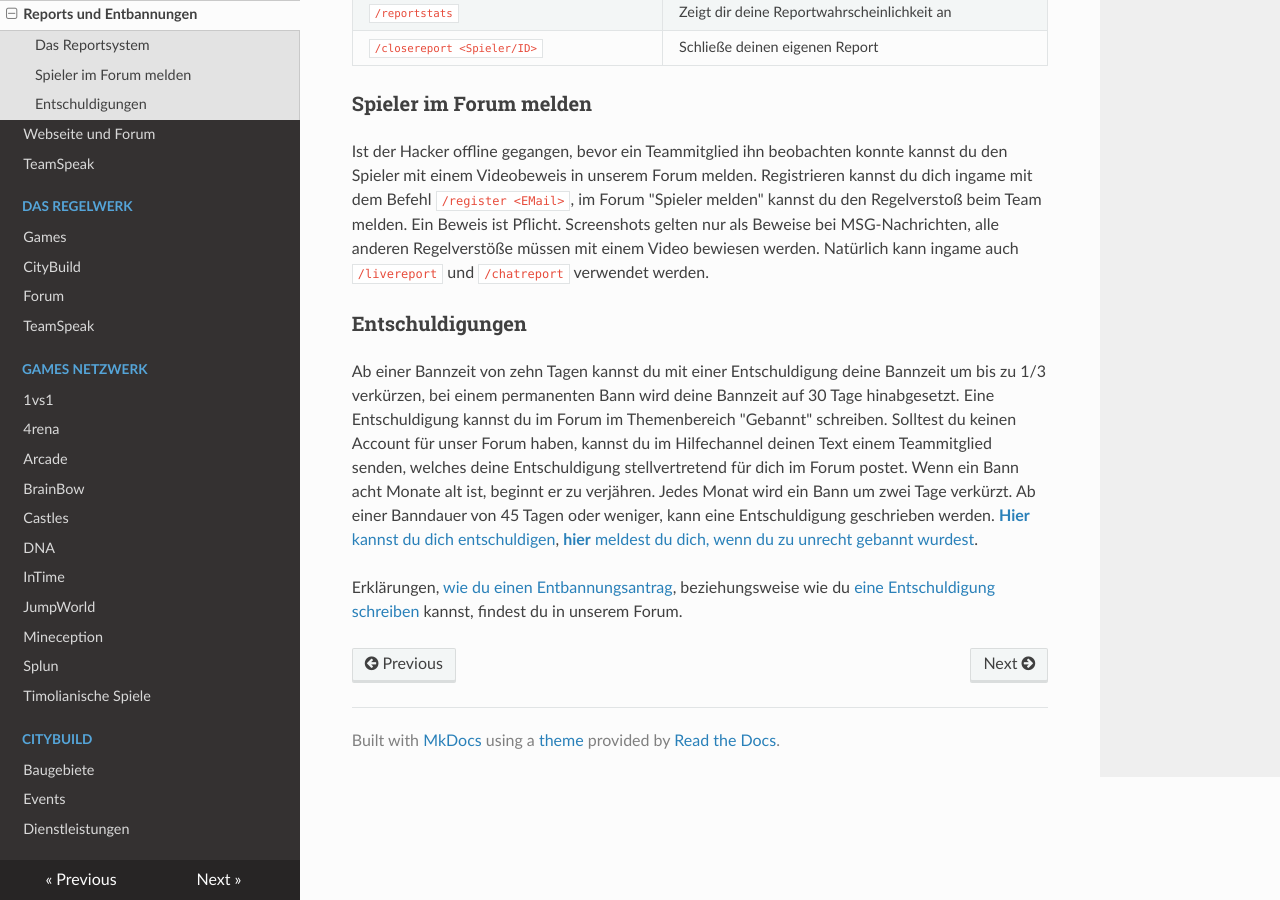
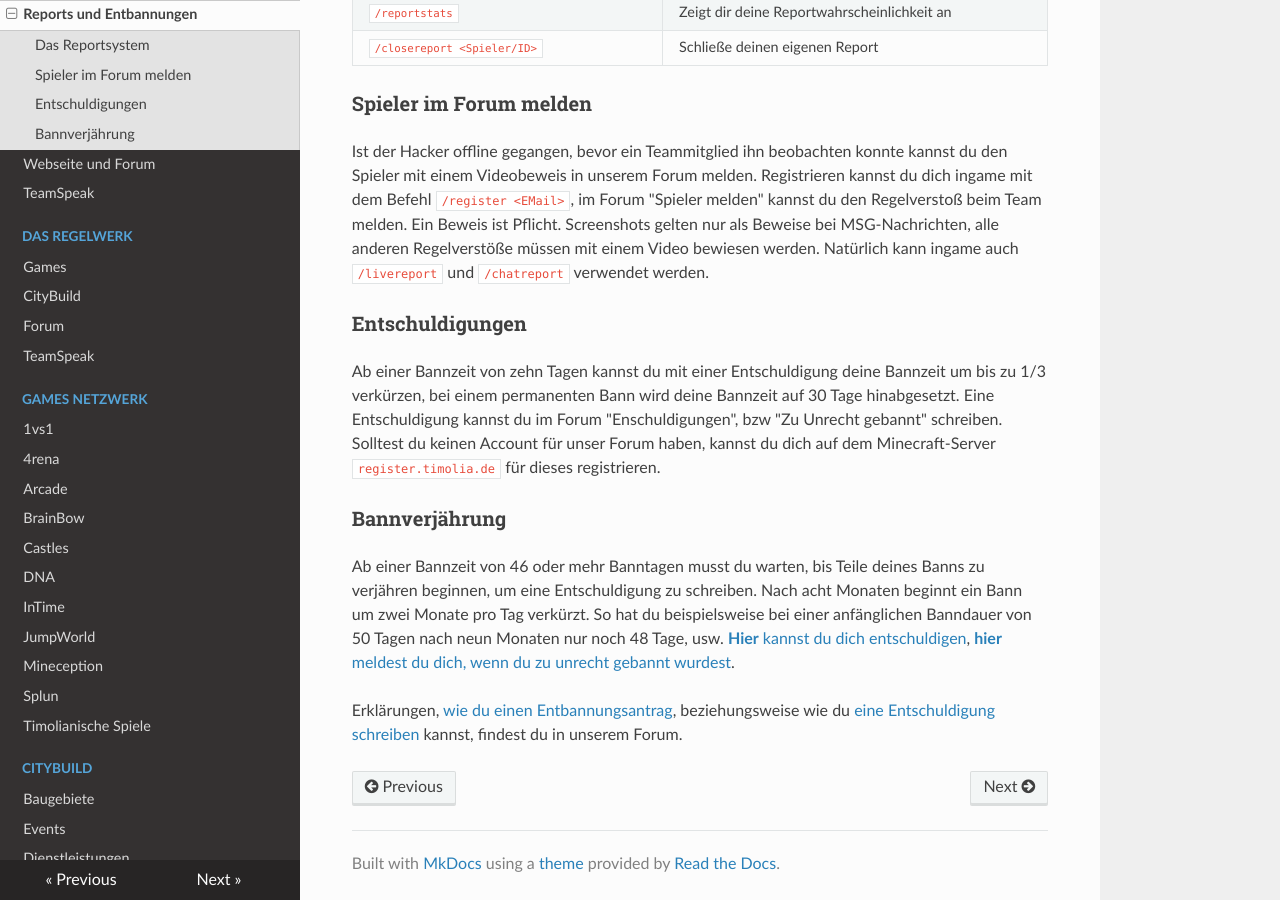
Before and after one commit to TimoliaDE/HowTo, an MkDocs documentation site: the page built from docs/bans.md, in a window 1280 px wide and 900 px high, scrolled down 790 px. Built offline with MkDocs 1.6.1, drawn with Linux system fonts in a browser that asks for light colours; nearby versions of some CDN libraries; old or Windows-style settings are respelled for this version of MkDocs.

Commit message:
Bannverjährung und Expert

```diff
--- a/docs/bans.md
+++ b/docs/bans.md
@@ -28,10 +28,13 @@ nur als Beweise bei MSG-Nachrichten, alle anderen Regelverstöße müssen mit ei
 
 ### Entschuldigungen
 Ab einer Bannzeit von zehn Tagen kannst du mit einer Entschuldigung deine Bannzeit um bis zu 1/3 verkürzen, bei einem permanenten Bann wird deine
-Bannzeit auf 30 Tage hinabgesetzt. Eine Entschuldigung kannst du im Forum im Themenbereich "Gebannt" schreiben. Solltest du keinen Account für unser
-Forum haben, kannst du im Hilfechannel deinen Text einem Teammitglied senden, welches deine Entschuldigung stellvertretend für dich im Forum postet.
-Wenn ein Bann acht Monate alt ist, beginnt er zu verjähren. Jedes Monat wird ein Bann um zwei Tage verkürzt. Ab einer Banndauer von 45 Tagen oder weniger, kann eine
-Entschuldigung geschrieben werden. <a href="https://forum.timolia.de/forums/entschuldigungen.49/create-thread" target="_blank"><b>Hier</b> kannst du dich entschuldigen</a>,
+Bannzeit auf 30 Tage hinabgesetzt. Eine Entschuldigung kannst du im Forum "Enschuldigungen", bzw "Zu Unrecht gebannt" schreiben.
+Solltest du keinen Account für unser Forum haben, kannst du dich auf dem Minecraft-Server `register.timolia.de` für dieses registrieren.
+
+### Bannverjährung
+Ab einer Bannzeit von 46 oder mehr Banntagen musst du warten, bis Teile deines Banns zu verjähren beginnen, um eine Entschuldigung zu schreiben.
+Nach acht Monaten beginnt ein Bann um zwei Monate pro Tag verkürzt. So hat du beispielsweise bei einer anfänglichen Banndauer von 50 Tagen nach
+neun Monaten nur noch 48 Tage, usw. <a href="https://forum.timolia.de/forums/entschuldigungen.49/create-thread" target="_blank"><b>Hier</b> kannst du dich entschuldigen</a>,
 <a href="https://forum.timolia.de/forums/zu-unrecht-gebannt.122/" target="_blank"><b>hier</b> meldest du dich, wenn du zu unrecht gebannt wurdest</a>.
 
 Erklärungen, [wie du einen Entbannungsantrag](https://forum.timolia.de/threads/zu-unrecht-gebannt.5124/), beziehungsweise wie du
```
Also changed, not shown: docs/team/apply.md (+5 -1 lines).
